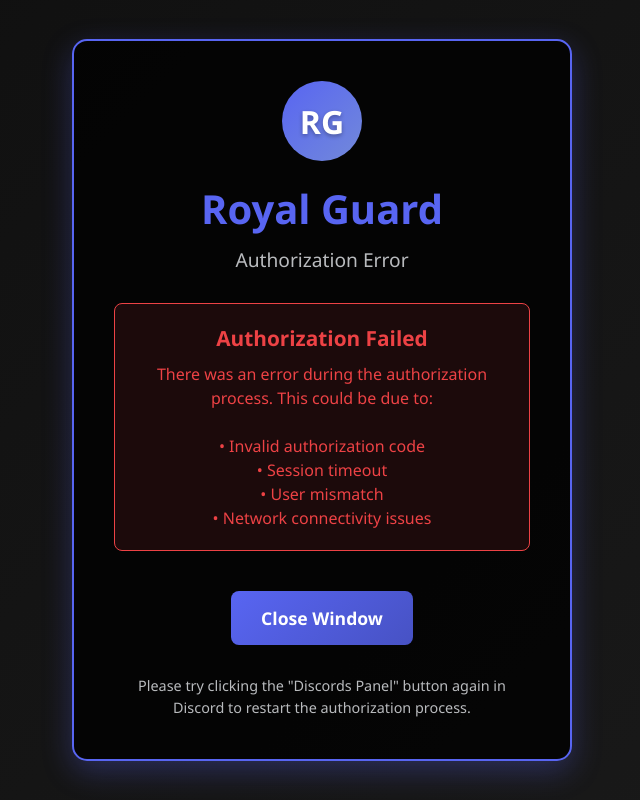
After one commit to fugitivebreach/royalguard-discordspanel, a Flask app: page /error in a window 1280 px wide. The commit adds this page. Shown: the whole page, without its empty margins (318-958 px from the left). Run offline with Flask 3, Linux system fonts and the light colour scheme.

Commit message:
committing new update on discordspanel

```diff
--- a/app.py
+++ b/app.py
@@ -25,20 +25,29 @@
 
 @app.route('/')
 def index():
-    return render_template('index.html')
+    return redirect(url_for('authorize'))
 
 @app.route('/authorize')
 def authorize():
-    """Redirect to Discord OAuth"""
+    user_id = request.args.get('user_id')
+
+    # Generate state parameter for security
+    state = secrets.token_urlsafe(32)
+    session['oauth_state'] = state
+    if user_id:
+        session['target_user_id'] = user_id
+
+    # Build Discord OAuth2 URL
     params = {
         'client_id': DISCORD_CLIENT_ID,
         'redirect_uri': REDIRECT_URI,
         'response_type': 'code',
-        'scope': 'identify',
-        'state': secrets.token_urlsafe(32)
+        'scope': 'identify guilds.join',
+        'state': state
     }
-    session['oauth_state'] = params['state']
-    return redirect(f"{DISCORD_OAUTH_URL}?{urlencode(params)}")
+
+    auth_url = f"https://discord.com/api/oauth2/authorize?{urlencode(params)}"
+    return redirect(auth_url)
 
 @app.route('/callback')
 def callback():
@@ -47,7 +56,7 @@
     state = request.args.get('state')
 
     if not code or state != session.get('oauth_state'):
-        return redirect(url_for('index'))
+        return redirect(url_for('error'))
 
     # Exchange code for token
     import requests
@@ -64,7 +73,7 @@
     response = requests.post(DISCORD_TOKEN_URL, data=data, headers=headers)
 
     if response.status_code != 200:
-        return redirect(url_for('index'))
+        return redirect(url_for('error'))
 
     token_data = response.json()
 
@@ -73,10 +82,15 @@
     user_response = requests.get('https://discord.com/api/v10/users/@me', headers=headers)
 
     if user_response.status_code != 200:
-        return redirect(url_for('index'))
+        return redirect(url_for('error'))
 
     user_info = user_response.json()
     user_id = user_info['id']
+
+    # Check if this matches the target user (if provided)
+    target_user_id = session.get('target_user_id')
+    if target_user_id and user_id != target_user_id:
+        return redirect(url_for('error'))
 
     # Add user to authorized list
     authorized_users.add(user_id)
@@ -95,9 +109,14 @@
 def success():
     """Show authorization success page"""
     if 'user' not in session:
-        return redirect(url_for('index'))
+        return redirect(url_for('error'))
 
     return render_template('success.html', user=session['user'])
+
+@app.route('/error')
+def error():
+    """Show authorization error page"""
+    return render_template('error.html')
 
 @app.route('/api/check-auth/<user_id>')
 def check_auth(user_id):
--- /dev/null
+++ b/templates/error.html
@@ -0,0 +1,141 @@
+<!DOCTYPE html>
+<html lang="en">
+<head>
+    <meta charset="UTF-8">
+    <meta name="viewport" content="width=device-width, initial-scale=1.0">
+    <title>Authorization Error - Royal Guard</title>
+    <style>
+        * {
+            margin: 0;
+            padding: 0;
+            box-sizing: border-box;
+        }
+
+        body {
+            font-family: 'Segoe UI', Tahoma, Geneva, Verdana, sans-serif;
+            background: linear-gradient(135deg, #0f0f0f 0%, #1a1a1a 100%);
+            color: #ffffff;
+            min-height: 100vh;
+            display: flex;
+            align-items: center;
+            justify-content: center;
+        }
+
+        .container {
+            background: rgba(0, 0, 0, 0.8);
+            border: 2px solid #5865f2;
+            border-radius: 15px;
+            padding: 40px;
+            text-align: center;
+            max-width: 500px;
+            width: 90%;
+            box-shadow: 0 10px 30px rgba(88, 101, 242, 0.3);
+        }
+
+        .logo {
+            width: 80px;
+            height: 80px;
+            background: linear-gradient(135deg, #5865f2, #7289da);
+            border-radius: 50%;
+            margin: 0 auto 20px;
+            display: flex;
+            align-items: center;
+            justify-content: center;
+            font-size: 32px;
+            font-weight: bold;
+            color: white;
+            text-shadow: 0 2px 4px rgba(0, 0, 0, 0.3);
+        }
+
+        h1 {
+            color: #5865f2;
+            margin-bottom: 10px;
+            font-size: 2.5em;
+            font-weight: 700;
+        }
+
+        .subtitle {
+            color: #b9bbbe;
+            font-size: 1.2em;
+            margin-bottom: 30px;
+            font-weight: 500;
+        }
+
+        .error-message {
+            background: rgba(237, 66, 69, 0.1);
+            border: 1px solid #ed4245;
+            border-radius: 8px;
+            padding: 20px;
+            margin: 20px 0;
+            color: #ed4245;
+        }
+
+        .error-title {
+            font-size: 1.3em;
+            font-weight: bold;
+            margin-bottom: 10px;
+        }
+
+        .error-description {
+            font-size: 1em;
+            line-height: 1.5;
+        }
+
+        .retry-button {
+            display: inline-block;
+            background: linear-gradient(135deg, #5865f2, #4752c4);
+            color: white;
+            padding: 15px 30px;
+            text-decoration: none;
+            border-radius: 8px;
+            font-weight: 600;
+            font-size: 1.1em;
+            margin-top: 20px;
+            transition: all 0.3s ease;
+            border: none;
+            cursor: pointer;
+        }
+
+        .retry-button:hover {
+            background: linear-gradient(135deg, #4752c4, #3c45a5);
+            transform: translateY(-2px);
+            box-shadow: 0 5px 15px rgba(88, 101, 242, 0.4);
+        }
+
+        .help-text {
+            margin-top: 30px;
+            color: #b9bbbe;
+            font-size: 0.9em;
+            line-height: 1.5;
+        }
+    </style>
+</head>
+<body>
+    <div class="container">
+        <div class="logo">RG</div>
+        <h1>Royal Guard</h1>
+        <p class="subtitle">Authorization Error</p>
+
+        <div class="error-message">
+            <div class="error-title">Authorization Failed</div>
+            <div class="error-description">
+                There was an error during the authorization process. This could be due to:
+                <br><br>
+                • Invalid authorization code
+                <br>
+                • Session timeout
+                <br>
+                • User mismatch
+                <br>
+                • Network connectivity issues
+            </div>
+        </div>
+
+        <a href="javascript:window.close()" class="retry-button">Close Window</a>
+
+        <div class="help-text">
+            Please try clicking the "Discords Panel" button again in Discord to restart the authorization process.
+        </div>
+    </div>
+</body>
+</html>
```
Also changed, not shown: templates/index.html (deleted, +0 -144 lines), templates/success.html (+8 -4 lines).
